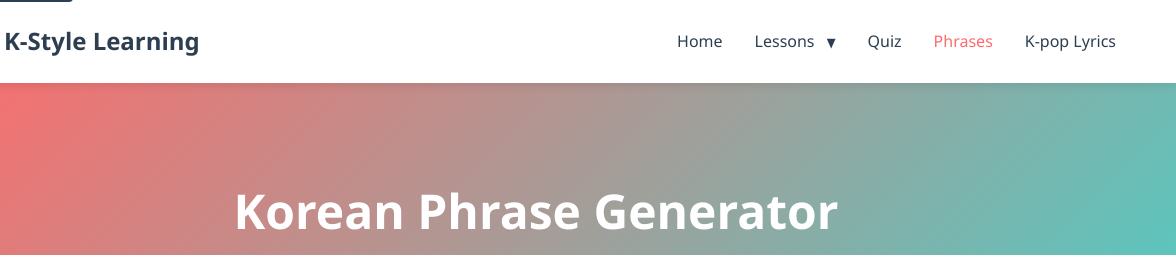
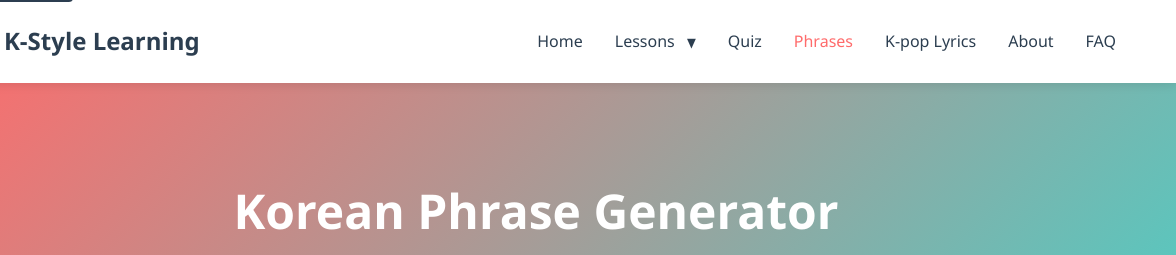
Before and after one commit to dojikim-7870/kstyle, a plain HTML site: page pages/phrase-generator.html in a window 1280 px wide. Shown: the top 255 px of the page, 104-1280 px from the left. Drawn offline with Linux system fonts and the light colour scheme.

Commit message:
Update phrase-generator.html

```diff
--- a/pages/phrase-generator.html
+++ b/pages/phrase-generator.html
@@ -74,9 +74,11 @@ height="0" width="0" style="display:none;visibility:hidden"></iframe></noscript>
                             <li><a href="pronunciation.html">Pronunciation</a></li>
                         </ul>
                     </li>
-                    <li><a href="quiz.html" class="nav-link">Quiz</a></li>
+                     <li><a href="quiz.html" class="nav-link">Quiz</a></li>
                     <li><a href="phrase-generator.html" class="nav-link active">Phrases</a></li>
                     <li><a href="lyrics.html" class="nav-link">K-pop Lyrics</a></li>
+                     <li><a href="about.html" class="nav-link">About</a></li>
+                     <li><a href="faq.html" class="nav-link">FAQ</a></li>
                 </ul>
             </div>
         </nav>
```
